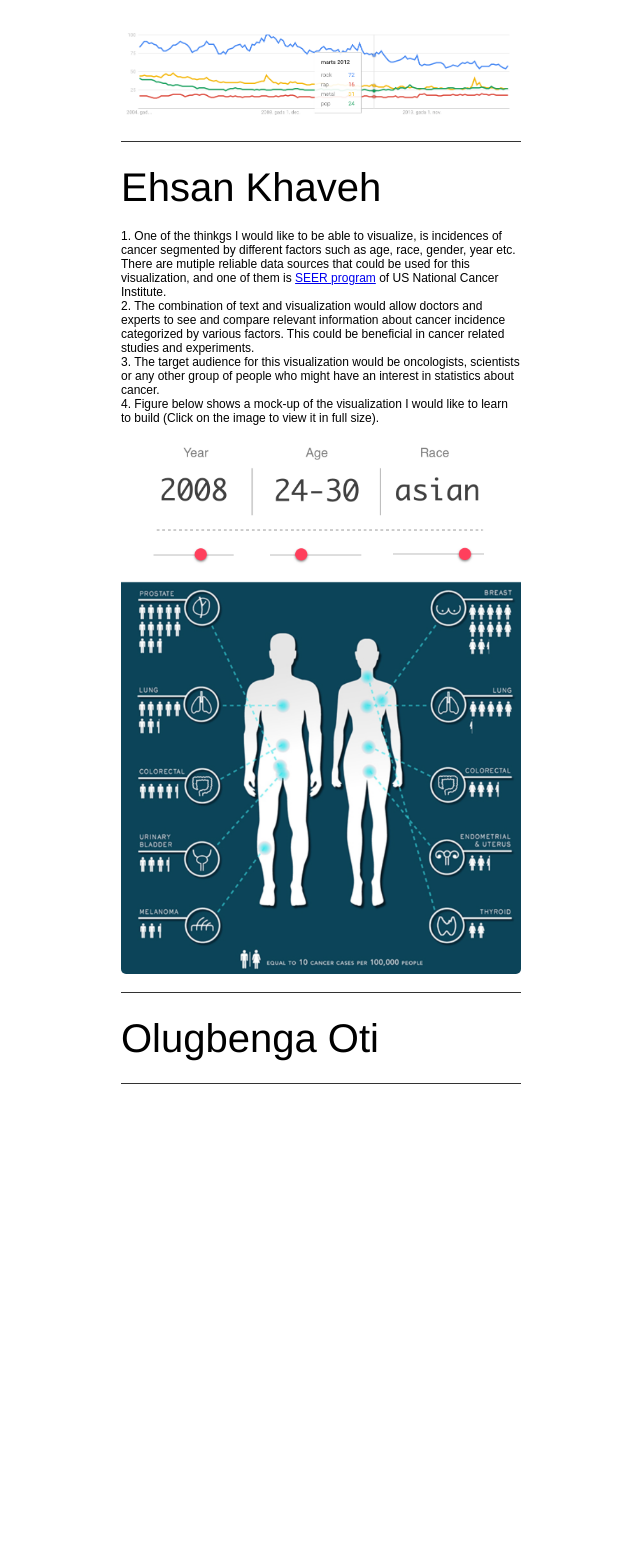
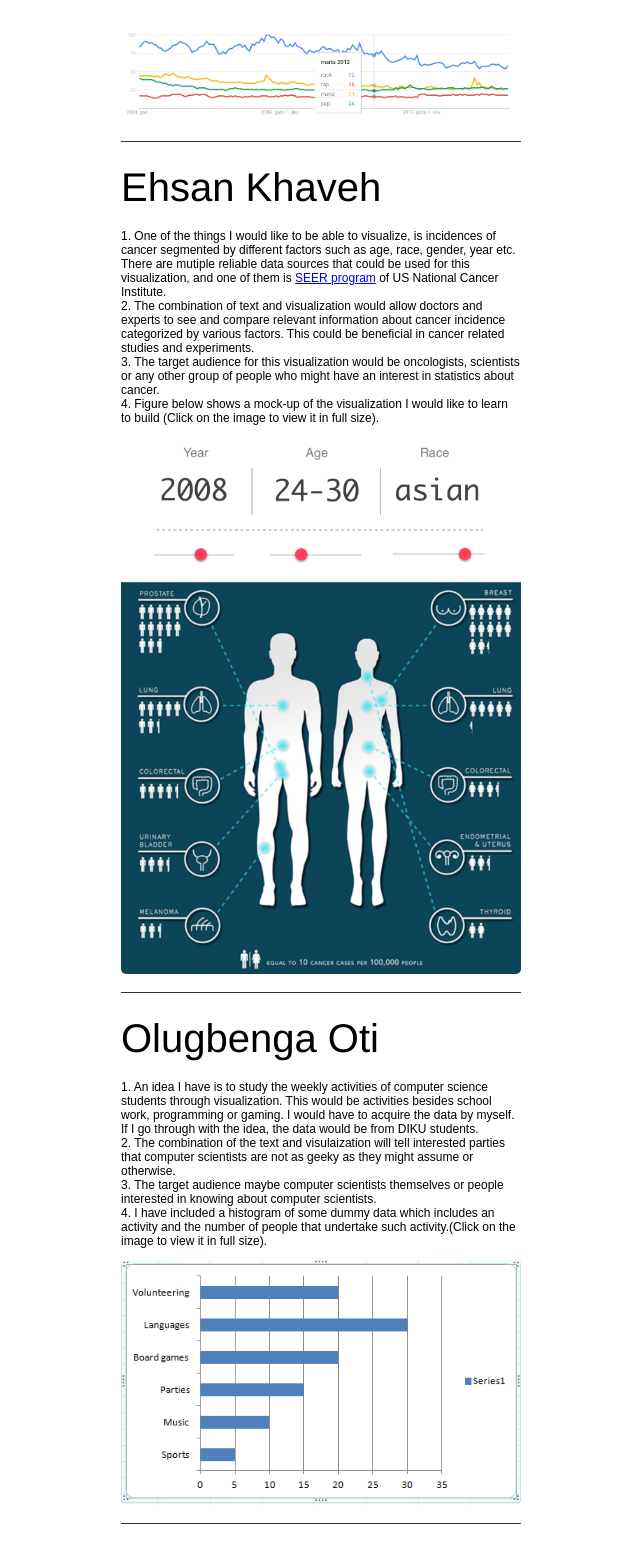
Before and after one commit to DIKU-IDE2016/Project1, a plain HTML site: page index.html in a window 1280 px wide. Shown: the part 1515-3078 px from the top of the page, without its empty margins (319-959 px from the left). Before the commit the page ends 2649 px from the top, so only its background shows below. Drawn offline with Linux system fonts and the light colour scheme.

Commit message:
Ready for submission

```diff
--- a/index.html
+++ b/index.html
@@ -27,7 +27,7 @@
 			    <p>This visualization is very clear and concise in describing the relationships between all those  involved in
 			    	the Syrian war. The use of colors also makes it easier to differentiate the relationships. Besides, being an interactive visualization it allows the viewer to get more information than what they can see at the first sight, by simply clicking on the faces. All in all, this simple and digestable visualisation provides a very comprehensive overview about the a complex issue like this which invloves expressing the relationships between multiple groups.</p>
 			    <li><a href="http://hint.fm/wind/" target="_blank"> U.S. Wind Map</a></li>
-			    <p>It is a good visualization to detect how the wind moves in the US. This simple and intuitive visualization makes it immidiately clear for any kind of viewer what the general trends are without any need for numbers. Being an interactive visualisation, it also enables viewers to get more detailed info about the subject by simply clicking on different points on the map. A negative point about this visualization would be poor choice of colors describe the wind drection. Perhaps use of more contrasting colors could make the map easier to read and understand.</p>
+			    <p>It is a good visualization to detect how the wind moves in the US. This simple and intuitive visualization makes it immediately clear for any kind of viewer what the general trends are without any need for numbers. Being an interactive visualisation, it also enables viewers to get more detailed information about the subject by simply clicking on different points on the map. A negative point about this visualization would be poor choice of colors describe the wind drection. Perhaps use of more contrasting colors could make the map easier to read and understand.</p>
 	  		</ul>
 	  	</div>
 	  	<div>
@@ -58,7 +58,7 @@
 	  	<div class="ind_div">
 	  		<h3>Ehsan Khaveh</h3>
 	  		<p>
-	  			1. One of the thinkgs I would like to be able to visualize, is incidences of cancer segmented by different factors such as age, race, gender, year etc. There are mutiple reliable data sources that could be used for this visualization, and one of them is <a href="https://seer.cancer.gov" target="_blank">SEER program</a> of US National Cancer Institute.<br>
+	  			1. One of the things I would like to be able to visualize, is incidences of cancer segmented by different factors such as age, race, gender, year etc. There are mutiple reliable data sources that could be used for this visualization, and one of them is <a href="https://seer.cancer.gov" target="_blank">SEER program</a> of US National Cancer Institute.<br>
 				2. The combination of text and visualization would allow doctors and experts to see and compare relevant information about cancer incidence categorized by various factors. This could be beneficial in cancer related studies and experiments.<br>
 				3. The target audience for this visualization would be oncologists, scientists or any other group of people who might have an interest in statistics about cancer.<br>
 				4. Figure below shows a mock-up of the visualization I would like to learn to build (Click on the image to view it in full size).
@@ -67,6 +67,14 @@
 	  	</div>
 	  	<div class="ind_div">
 	  		<h3>Olugbenga Oti</h3>
+	  		<p>
+	  			1. An idea I have is to study the weekly activities of computer science students through visualization. This would be activities besides school work, programming or gaming. I would have to acquire the data by myself. If I go through with the idea, the data would be from DIKU students.<br>
+	  			2. The combination of the text and visulaization will tell interested parties that computer scientists are not as geeky as they might assume or otherwise.<br>
+	  			3. The target audience maybe computer scientists themselves or people interested in knowing about computer scientists.<br>
+	  			4. I have included a histogram of some dummy data which includes an activity and the number of people that undertake such activity.(Click on the image to view it in full size).
+	  		</p>
+	  			<img class="modalImg" src="gb_viz.png" onclick="openModal(this)" alt="Gbenga's Visualization">
+
 	  	</div>
 	</body>
 	<!-- Append JS source here -->
--- a/style.css
+++ b/style.css
@@ -126,7 +126,7 @@ span.alert {
     display: none; /* Hidden by default */
     position: fixed; /* Stay in place */
     z-index: 1; /* Sit on top */
-    padding-top: 100px; /* Location of the box */
+    padding-top: 30px; /* Location of the box */
     left: 0;
     top: 0;
     width: 100%; /* Full width */
```
Also changed, not shown: gb_viz.PNG (added).
